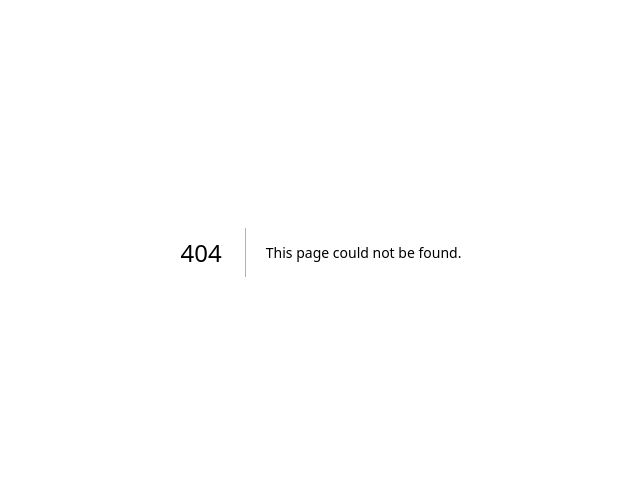
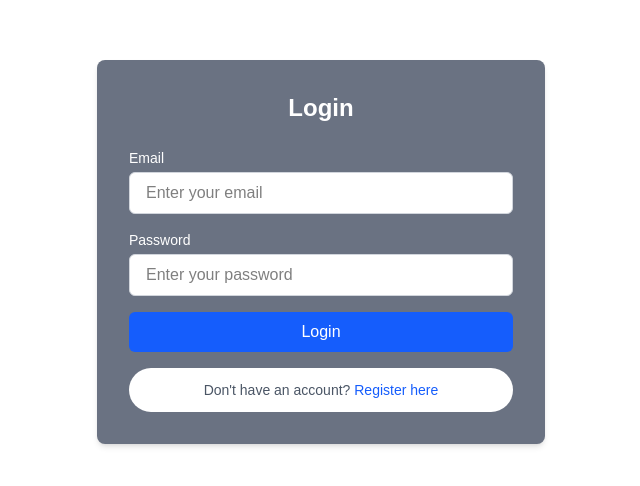
Before and after one commit to haseeb-505/reels_app, a Next.js app: page /login in a window 1280 px wide. Before the commit this address had no page. Shown: the part 148-634 px from the top of the page, without its empty margins (319-959 px from the left). Built offline with nearby package versions, Linux system fonts and the light colour scheme.

Commit message:
login ui added and tested

```diff
--- /dev/null
+++ b/src/app/login/page.tsx
@@ -0,0 +1,111 @@
+
+"use client"
+import { Loader2 } from 'lucide-react';
+import { signIn } from 'next-auth/react';
+import { useRouter } from 'next/navigation';
+import React, { useState } from 'react'
+import { toast } from 'sonner';
+
+const LoginPage = () => {
+    const [email, setEmail] = useState("");
+    const [password, setPassword] = useState("");
+    const [isSubmitting, setIsSubmitting] = useState(false);
+
+    const router = useRouter();
+
+    const handleSubmit = async (e: React.FormEvent<HTMLFormElement>) => {
+        e.preventDefault();
+        setIsSubmitting(true);
+
+        try {
+            const response = await signIn("credentials", {
+                email,
+                password,
+                redirect: false,
+            });
+
+            if (response?.error) {
+                console.log("login error: ", response.error)
+                toast.error("Login failure", {
+                    description: response.error
+                })
+            } else {
+                toast.success("Login successfull");
+                router.push("/")
+            }
+        } catch (error) {
+            console.log("Unexpected error in login: ", error)
+            toast.error("Unexpected error in login")
+        } finally{
+            setIsSubmitting(false);
+        }
+    }
+  return (
+    <div className="min-h-screen bg-white flex flex-col items-center justify-center p-4">
+      <div className="w-full max-w-md bg-gray-500 rounded-lg shadow-md p-8">
+        <h1 className="text-2xl text-white font-bold text-center mb-6 text-gray-800">
+          Login
+        </h1>
+
+        <form onSubmit={handleSubmit} className="space-y-4">
+          <div>
+            <label
+              htmlFor="email"
+              className="block text-white text-sm font-medium text-gray-700 mb-1"
+            >
+              Email
+            </label>
+            <input
+              id="email"
+              type="email"
+              placeholder="Enter your email"
+              value={email}
+              onChange={(e) => setEmail(e.target.value)}
+              className="bg-white text-black w-full px-4 py-2 border border-gray-300 rounded-md focus:outline-none focus:ring-2 focus:ring-blue-500"
+              required
+            />
+          </div>
+
+          <div>
+            <label
+              htmlFor="password"
+              className="block text-white text-sm font-medium text-gray-700 mb-1"
+            >
+              Password
+            </label>
+            <input
+              id="password"
+              type="password"
+              placeholder="Enter your password"
+              value={password}
+              onChange={(e) => setPassword(e.target.value)}
+              className="bg-white text-black w-full px-4 py-2 border border-gray-300 rounded-md focus:outline-none focus:ring-2 focus:ring-blue-500"
+              required
+            />
+          </div>
+
+          <button
+            type="submit"
+            className="w-full cursor-pointer bg-blue-600 text-white py-2 px-4 rounded-md hover:bg-blue-700 transition duration-200 focus:outline-none focus:ring-2 focus:ring-blue-500 focus:ring-offset-2"
+          >
+            {isSubmitting? <Loader2 className="animate-spin"/> : "Login"}
+          </button>
+        </form>
+
+        <div className="mt-4 bg-white p-3 rounded-full text-center text-sm text-gray-600">
+          <p>
+            Don't have an account?{" "}
+            <a
+              href="/register"
+              className="text-blue-600 hover:text-blue-800 font-medium"
+            >
+              Register here
+            </a>
+          </p>
+        </div>
+      </div>
+    </div>
+  )
+}
+
+export default LoginPage
```
